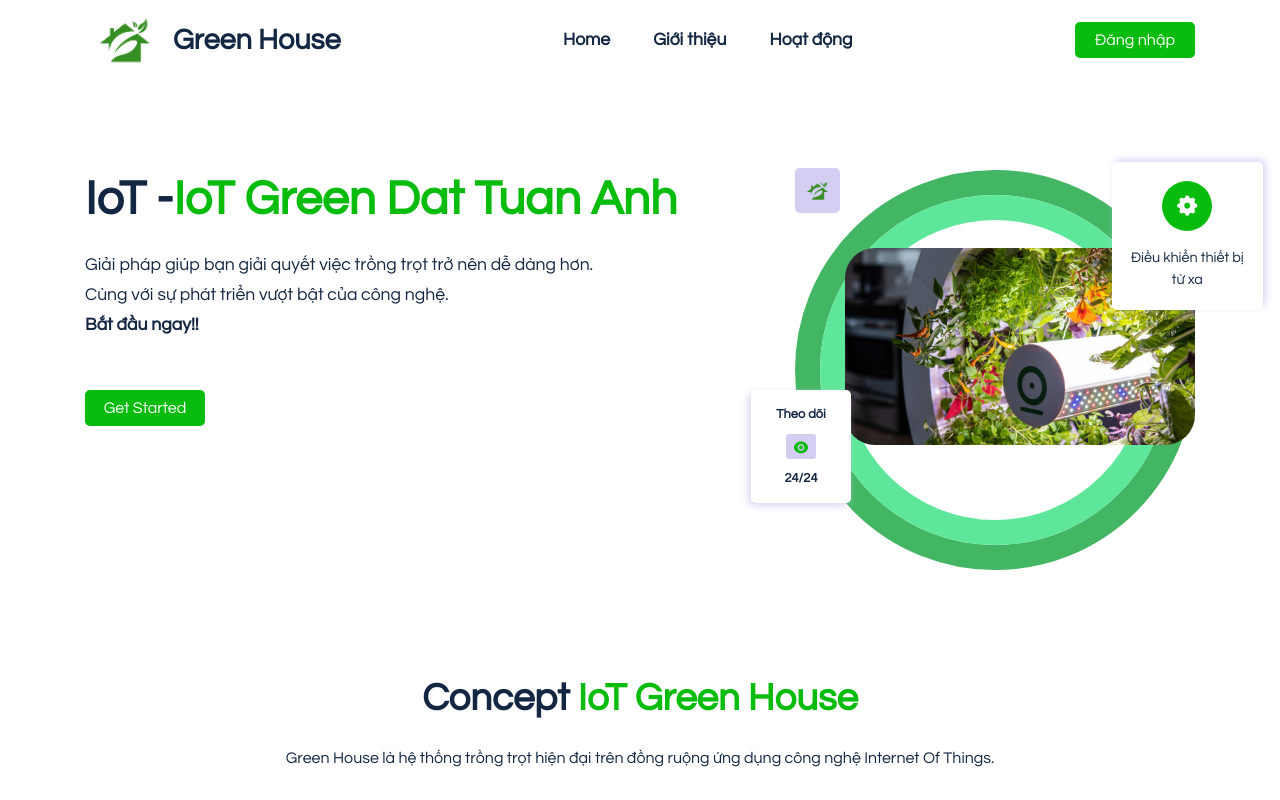
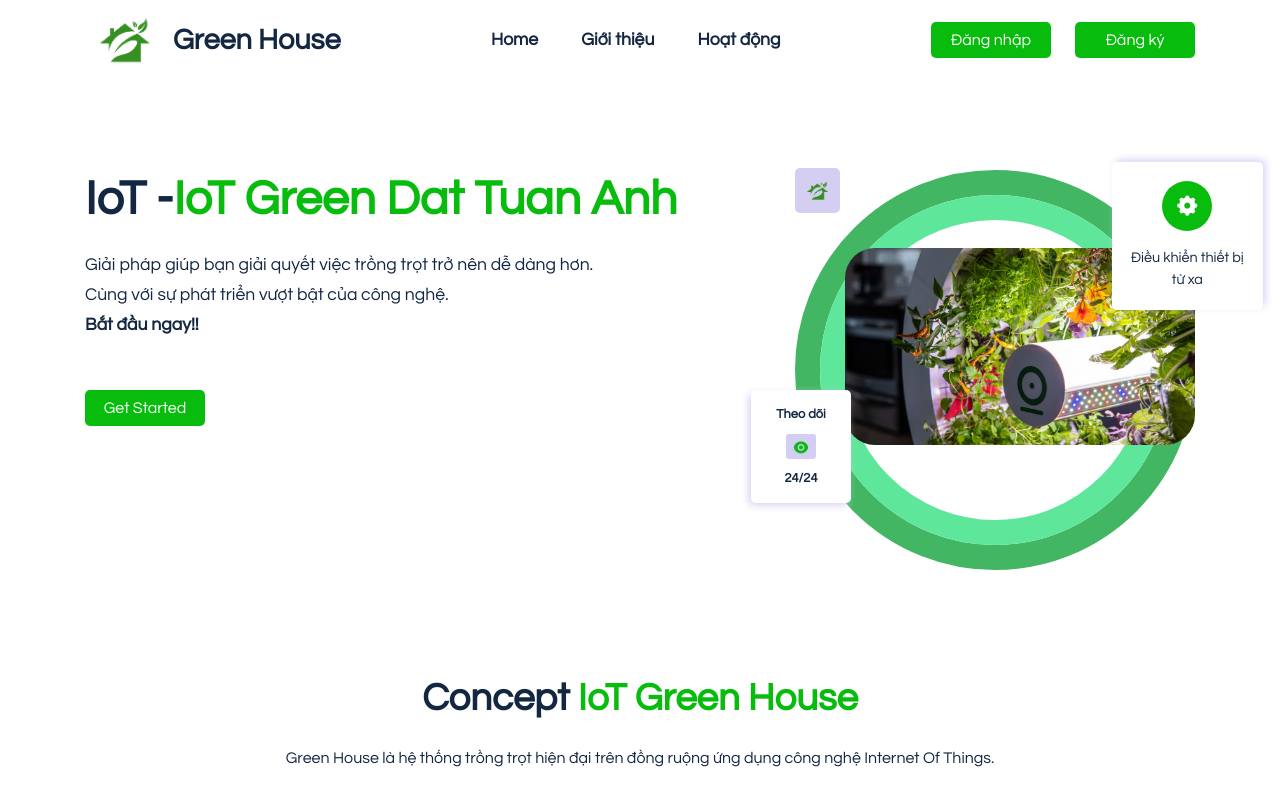
Before and after one commit to QuocDat1219/IoT-giam-sat-vuon-thong-minh, a React (Create React App) app: page / in a window 1280 px wide. Shown: the top 800 px of the page. Built offline with nearby package versions, Linux system fonts and the light colour scheme.

Commit message:
update button register in landing page

```diff
--- a/src/components/LandingPage/Header/Headers.jsx
+++ b/src/components/LandingPage/Header/Headers.jsx
@@ -78,6 +78,9 @@ const Header = () => {
          <Link to={"/login"} >
          <button className="register__btn">Đăng nhập</button>
          </Link>
+         <Link to={"/register"} >
+         <button className="register__btn">Đăng ký</button>
+         </Link>
             <span className="mobile__menu">
               <i class="ri-menu-line"></i>
             </span>
```
